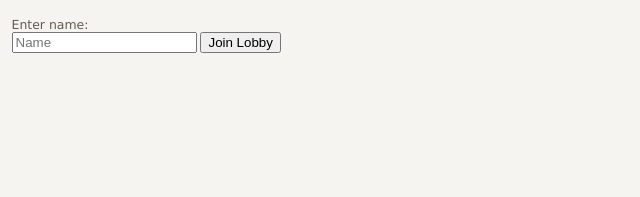
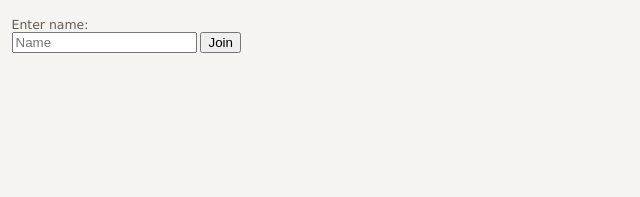
Before and after one commit to PranjalBishtNX/DMApp, a website: page views/index.html in a window 1280 px wide. Shown: the part 253-450 px from the top of the page, 191-831 px from the left. Drawn offline with Linux system fonts and the light colour scheme.

```diff
--- a/views/index.html
+++ b/views/index.html
@@ -51,7 +51,7 @@
                     Enter name:
                     <form action="/" method="post">
                         <input type="text" name="inputname" placeholder="Name" required>
-                        <input type="submit" value="Join Lobby">
+                        <input type="submit" value="Join">
                     </form>
                 </div>
             </div>
```
